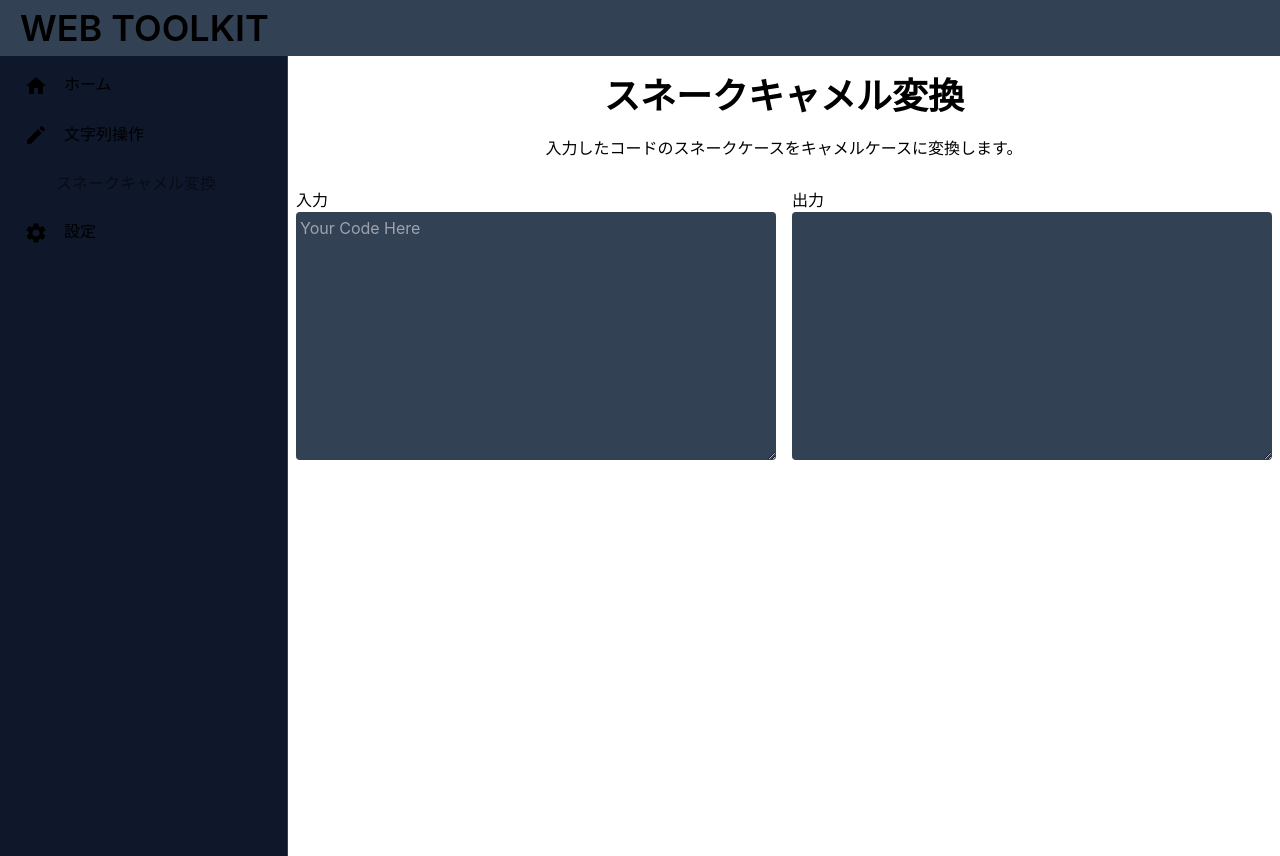
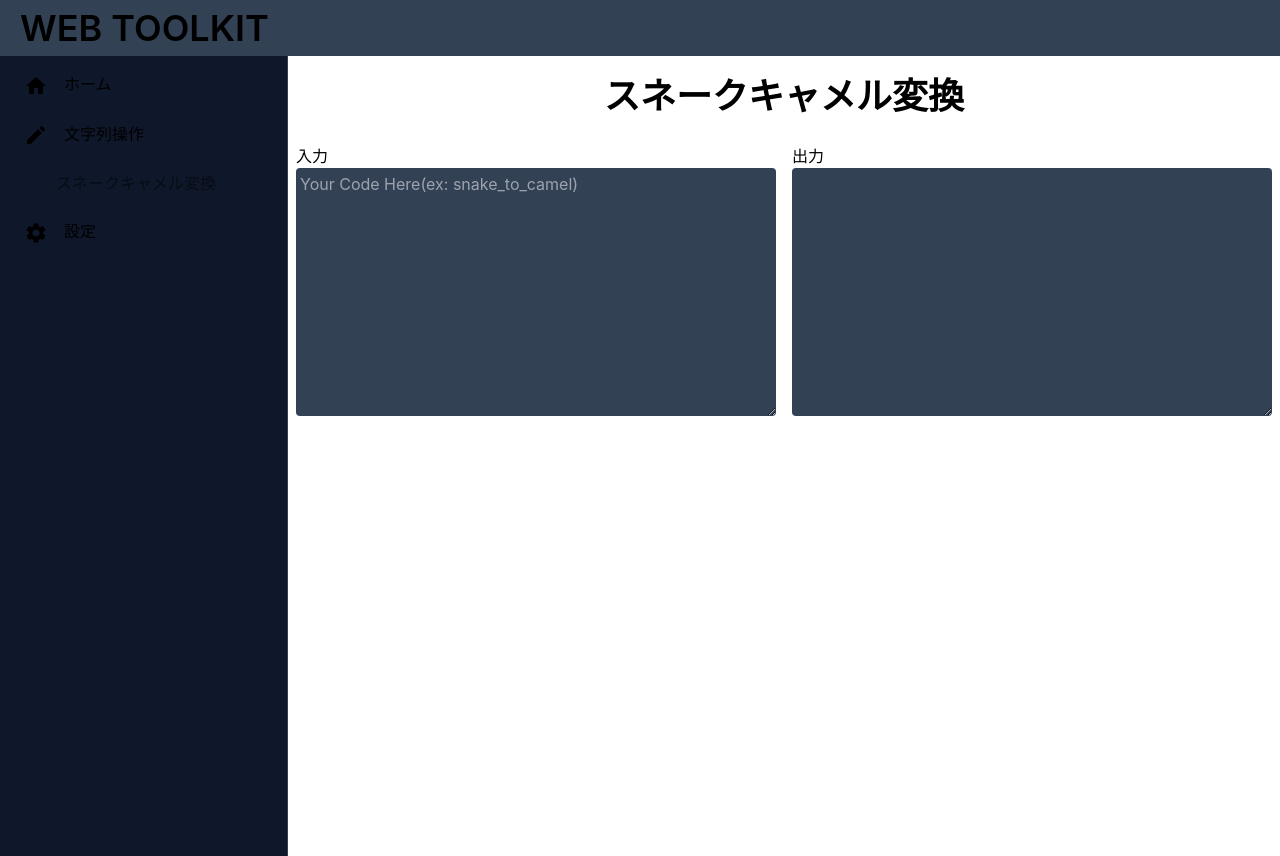
Before and after one commit to sinnlosses/webtools, a Next.js app: page /string/snake-to-camel in a window 1280 px wide. Built offline with nearby package versions, Linux system fonts and the light colour scheme.

Commit message:
更新: 機能説明メッセージ

```diff
--- a/src/pages/string/snake-to-camel.tsx
+++ b/src/pages/string/snake-to-camel.tsx
@@ -53,17 +53,18 @@
       <Head>
         <title>スネークキャメル変換</title>
       </Head>
-      <div className="flex flex-col justify-center items-center">
+
+      <div className="text-center">
         <h1 className="text-4xl my-5 font-bold">スネークキャメル変換</h1>
-        <p>入力したコードのスネークケースをキャメルケースに変換します。</p>
       </div>
+
       <div className="flex flex-col md:flex-row my-5 justify-between">
         <div className="flex flex-col w-full md:w-1/2 m-2">
           <label>入力</label>
           <textarea
             rows={10}
             value={inputText}
-            placeholder="Your Code Here"
+            placeholder="Your Code Here(ex: snake_to_camel)"
             className="bg-slate-700 rounded focus:ring-blue-500 focus:outline-none p-1 caret-white"
             onChange={(e) => setInputText(e.target.value)}
           ></textarea>
```
